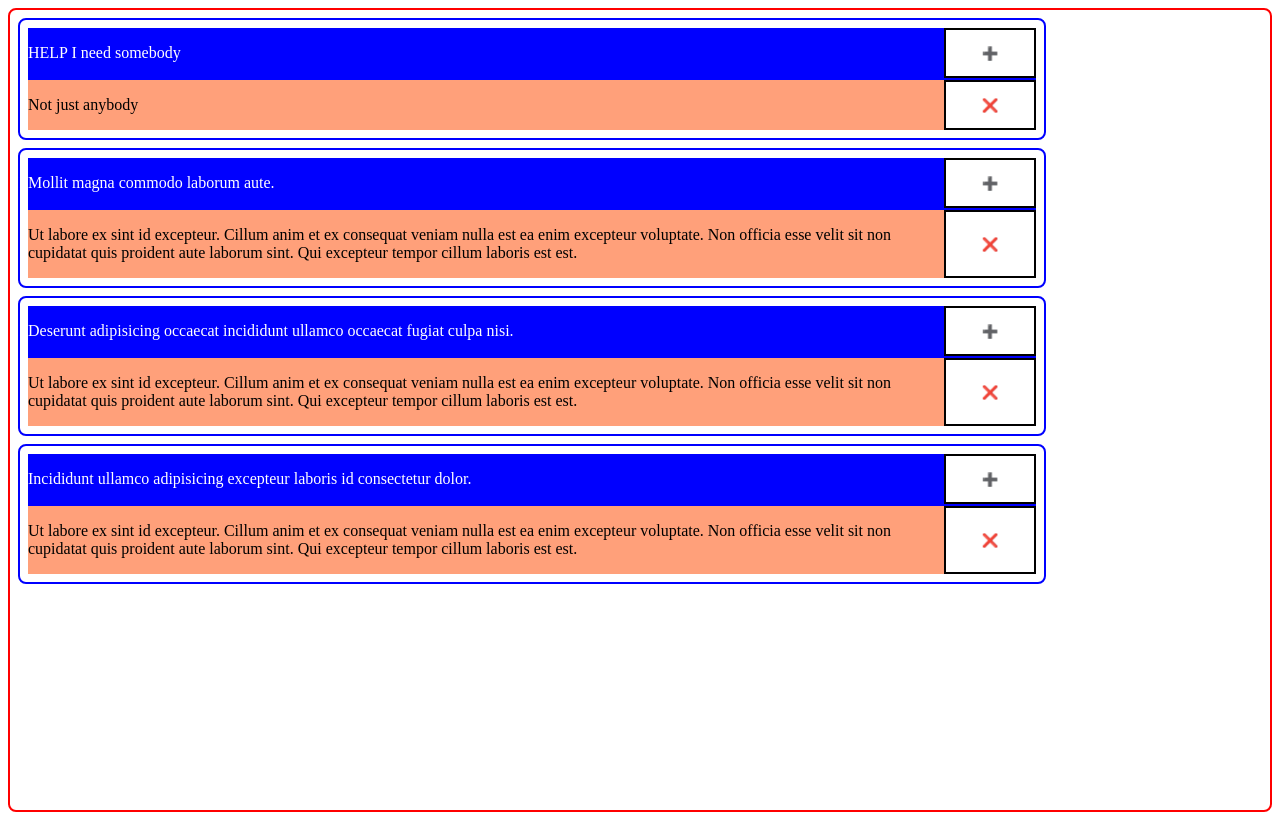
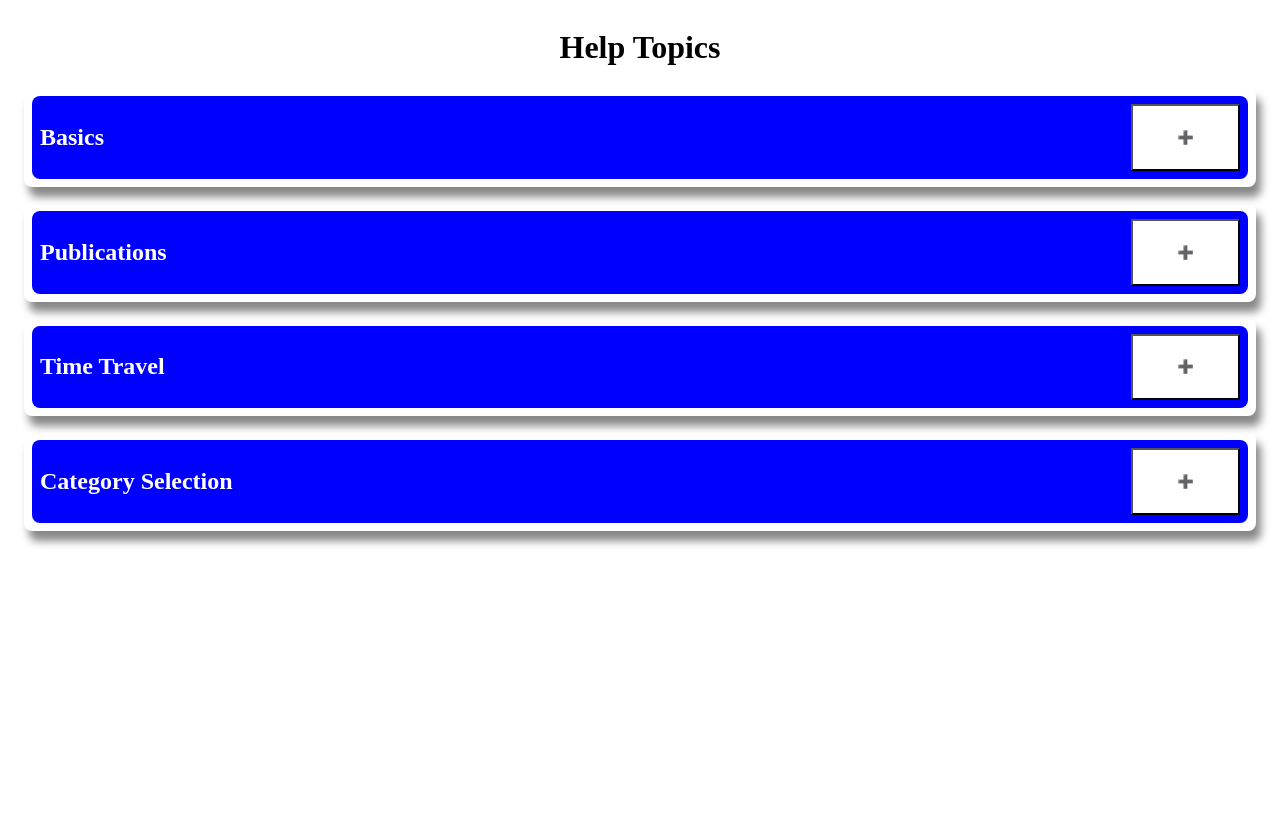
Before and after one commit to agoldhammer/helppage, a SvelteKit app: page / in a window 1280 px wide. Built offline with nearby package versions, Linux system fonts and the light colour scheme.

Commit message:
all working

```diff
--- a/src/components/HelpCard.svelte
+++ b/src/components/HelpCard.svelte
@@ -1,61 +1,54 @@
 <script lang="ts">
-  //   type MouseEvent = { currentTarget: HTMLDivElement };
-  function hdlClick(e: MouseEvent) {
-    console.log("clicked", e.currentTarget);
-    if (!e.currentTarget) {
-      throw new Error("null target");
-    } else {
-      const clickSrc = e.currentTarget;
-      console.log("clickSrc", clickSrc);
-      const parent = clickSrc.parentElement;
-      console.log("parent", parent);
-    }
-
-    // console.log("sibling", cardtop.nextSibling);
-  }
+  export let card_id: string;
+  export let active_id: string;
 </script>
 
-<div class="help-card">
-  <!-- svelte-ignore a11y-click-events-have-key-events -->
-  <!-- svelte-ignore a11y-no-static-element-interactions -->
-  <div id="help-top-1" class="help-card-top">
+<!-- svelte-ignore a11y-click-events-have-key-events -->
+<!-- svelte-ignore a11y-no-static-element-interactions -->
+<div class="help-card" id={card_id}>
+  <div class="help-card-top">
     <!-- next do nothing line to suppress spurious warning -->
     {#if false} <slot />{/if}
 
     <slot name="topic" />
-    <button id="help-open-1" class="open" on:click|capture={hdlClick}>
-      &#10133;
-    </button>
+    <button id={card_id} class="open"> &#10133; </button>
   </div>
   <!-- svelte-ignore a11y-click-events-have-key-events -->
   <!-- svelte-ignore a11y-no-static-element-interactions -->
-  <div id="help-btm-1" class="help-card-btm">
-    <slot name="description" />
-    <button class="close" on:click|capture={hdlClick}>&#10060;</button>
-  </div>
+  {#if active_id === card_id}
+    <div class="help-card-btm">
+      <slot name="description" />
+      <button id={card_id} class="close">&#10060;</button>
+    </div>
+  {/if}
 </div>
 
 <style>
   .help-card {
     padding: 8px;
-    margin: 8px;
-    width: 80%;
-    border: 2px solid blue;
+    margin: 16px;
+    /* width: 80%; */
+    /* border: 2px solid blue; */
     border-radius: 8px;
+    box-shadow: 5px 10px 8px #888888;
   }
 
   .help-card-top {
     display: grid;
     grid-template-columns: 10fr 1fr;
-    border-bottom: 2px solid blue;
+    /* border-bottom: 2px solid blue; */
     color: white;
     background-color: blue;
+    border-radius: 8px;
+    padding: 8px;
   }
 
   .help-card-btm {
     display: grid;
     grid-template-columns: 10fr 1fr;
     background-color: lightsalmon;
+    padding: 12px;
+    border-radius: 8px;
   }
 
   .open,
@@ -64,7 +57,7 @@
     color: red;
     display: flex;
     justify-content: center;
-    border: 2px solid black;
+    /* border: 2px solid black; */
     align-items: center;
   }
 </style>
--- a/src/components/HelpCtr.svelte
+++ b/src/components/HelpCtr.svelte
@@ -1,52 +1,47 @@
 <script lang="ts">
   import HelpCard from "./HelpCard.svelte";
-  type MouseEvent = { currentTarget: HTMLDivElement };
-  const topic1 = "Mollit magna commodo laborum aute.";
-  const topic2 =
-    "Deserunt adipisicing occaecat incididunt ullamco occaecat fugiat culpa nisi.";
-  const topic3 =
-    "Incididunt ullamco adipisicing excepteur laboris id consectetur dolor.";
-  const topics = [topic1, topic2, topic3];
+  import { helpitems } from "$lib/topics";
+  import { writable } from "svelte/store";
+  import { fly, fade } from "svelte/transition";
+  const active_id_store = writable("");
+
   function hdlClick(e: MouseEvent) {
-    console.log("clicked", e.currentTarget);
-    if (!e.currentTarget) {
-      throw new Error("null target");
+    // console.log("clicked", e.target);
+    const target = e.target as HTMLButtonElement;
+    const button_id = target.id || "";
+
+    // console.log("setting active to id", button_id);
+    const active_id = $active_id_store;
+    if (active_id === button_id) {
+      active_id_store.set("");
     } else {
-      const clickSrc = e.currentTarget;
-      console.log("clickSrc", clickSrc);
-      const parentElement = clickSrc.parentElement;
-      console.log("parent", parent);
+      active_id_store.set(button_id);
     }
-
-    // console.log("sibling", cardtop.nextSibling);
+    // console.log("HelpCtr", e.currentTarget);
   }
 </script>
 
-<div class="help-ctr">
-  <!-- svelte-ignore a11y-click-events-have-key-events -->
-  <!-- svelte-ignore a11y-no-static-element-interactions -->
-  <HelpCard>
-    <p slot="topic">HELP I need somebody</p>
-    <p slot="description">Not just anybody</p>
-  </HelpCard>
-  {#each topics as topic}
-    <HelpCard>
-      <p slot="topic">{topic}</p>
-      <p slot="description">
-        Ut labore ex sint id excepteur. Cillum anim et ex consequat veniam nulla
-        est ea enim excepteur voluptate. Non officia esse velit sit non
-        cupidatat quis proident aute laborum sint. Qui excepteur tempor cillum
-        laboris est est.
+<!-- svelte-ignore a11y-click-events-have-key-events -->
+<!-- svelte-ignore a11y-no-static-element-interactions -->
+<div class="help-ctr" on:click={hdlClick}>
+  <h1>Help Topics</h1>
+  {#each helpitems as helpitem}
+    <HelpCard card_id={helpitem.id} active_id={$active_id_store}>
+      <h2 slot="topic">{helpitem.topic}</h2>
+      <p slot="description" transition:fade={{ duration: 500 }}>
+        {helpitem.description}
       </p>
-      />
     </HelpCard>
   {/each}
 </div>
 
 <style>
+  h1 {
+    text-align: center;
+  }
   .help-ctr {
     height: 100vh;
-    border: 2px solid red;
+    /* border: 2px solid red; */
     border-radius: 8px;
     overflow-y: scroll;
   }
--- /dev/null
+++ b/src/lib/topics.ts
@@ -0,0 +1,32 @@
+export const helpitems = [
+  {
+    id: "help1",
+    topic: "Basics",
+    description: `News articles are displayed in reverse chronological order, most recent at the top.
+    The default time window is 3 hours. This can be changed to 6, 12, or 24 hours with the time window
+    selection dropdown. To travel in time, see 'Time Travel.' The page footer displays the start and stop
+    times of the current time window, as well as the number of articles in the window and the total number of articles in the database`,
+  },
+  {
+    id: "help2",
+    topic: "Publications",
+    description: `The left sidebar displays the names of publications with articles in the current time window. Publications can
+      be selected/deselected by clicking the checkbox adjacent to the name. The All/None button selects/deselects all
+      publications. Checking the 'No summaries' box suppresses display of article summaries.`,
+  },
+  {
+    id: "help3",
+    topic: "Time Travel",
+    description: `To display articles from earlier time frames, press the left 'time travel' button. This will move the time window
+    backward in time by an amount equal to the current time window span. To move the window forward in time, press the
+    right time arrow button (this will be grayed out if the display is already at the most recent window.)`,
+  },
+  {
+    id: "help4",
+    topic: "Category Selection",
+    description: `Categories of currently displayed articles are shown in the blue section below the time navigation bar. The categories are generated
+      by the ChatGPT3.5-Turbo model and are reasonably accurate, although occasional misclassifications occur. If the AI fails for any reason to
+      suggest a category, the article is marked 'uncategorized'. Display can be limited to a particular category by clicking or touching the
+      category name. Clicking again, or clicking on another category, will deselect.`,
+  },
+];
```
